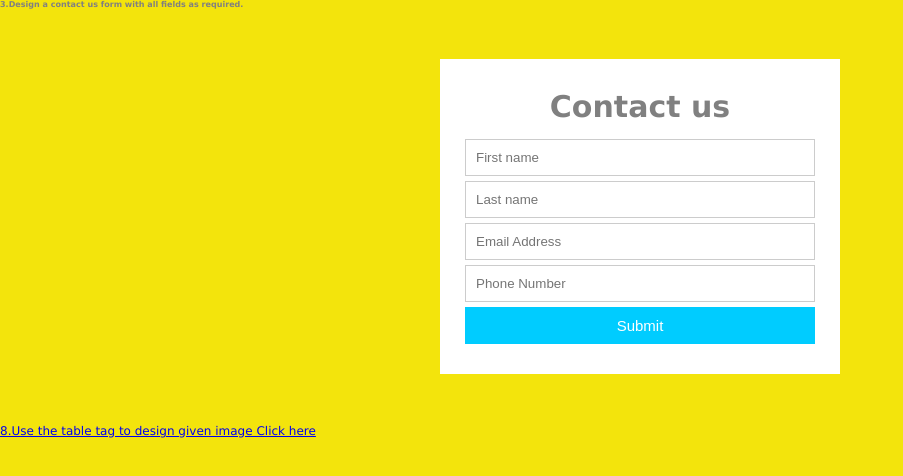
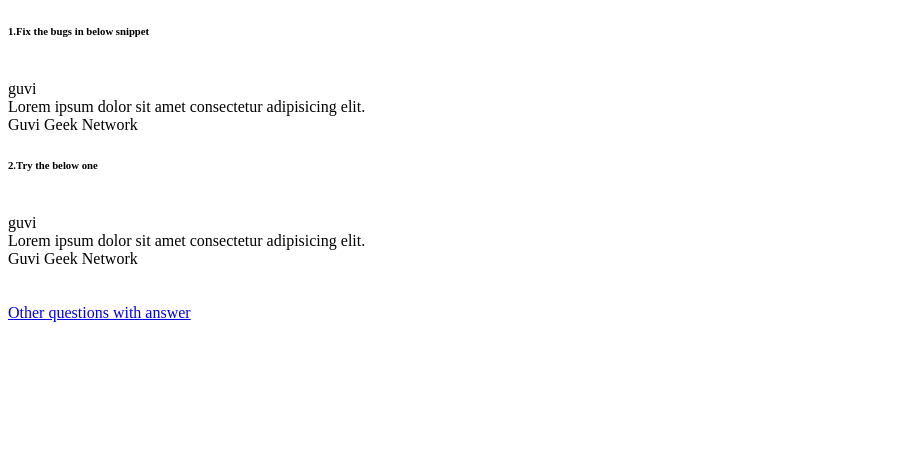
Before and after one commit to SangeethaKumarasamy/day-11-, a plain HTML site: page index.html in a window 1280 px wide. Shown: the whole page, without its empty margins (0-903 px from the left). Drawn offline with Linux system fonts and the light colour scheme.

Commit message:
Add files via upload

```diff
--- a/index.html
+++ b/index.html
@@ -1,87 +1,41 @@
-<!DOCTYPE html>
+<!-- 1.Fix the bugs in below snippet -->
+<!DOCTYPE html> <!--missed -->
 <html lang="en">
-<head>
-    <meta charset="UTF-8">
-    <meta http-equiv="X-UA-Compatible" content="IE=edge">
-    <meta name="viewport" content="width=device-width, initial-scale=1.0">
-    <title>Document</title>
-    <style>
+    <head>
+        <title>Document</title>
+    </head>
+    <body><!--was placed before closing head tag-->
+        <h6>1.Fix the bugs in below snippet</h6><br>
+        guvi
+    <div>
+        Lorem ipsum dolor sit amet consectetur adipisicing elit.
+    </div><!--was unclosed-->
+            <div>
+                Guvi Geek Network
+            </div>
+        </body>
+    </html>
 
 
-* {
-	margin:0;
-	padding:0;
-	box-sizing:border-box;
-	}
+<!-- 2.Try the below one -->
+<!DOCTYPE html> <!--missed -->
+<html lang="en">
+    <head>
+        <title>Document
+        </title><!--was missing-->
+    </head>
+    <body><!--was placed before closing head tag-->
+        <h6>2.Try the below one</h6><br>
+        guvi
+    <div>
+        Lorem ipsum dolor sit amet consectetur adipisicing elit.
+    </div><!--was unclosed-->
+            <div>
+                Guvi Geek Network
+            </div>
+            <br>
+            <br>
 
-body {
-	font-family:Verdana, Geneva, Tahoma, sans-serif;
-	font-size: 12px;
-	color:grey;
-	background:rgb(243, 228, 12);
-}
-
-.container {
-	max-width:400px;
-	width:100%;
-	margin:0 auto;
-	position:relative;
-}
-
-#contact {
-	background:white;
-	padding:25px;
-	margin:50px 0;
-}
-
-
-#contact h2 {
-	margin:5px 0 15px;
-	font-size:30px;
-    text-align:center;
-}
-
-
-#contact input[type="text"], #contact input[type="email"], #contact input[type="tel"], #contact input[type="url"], #contact textarea {
-	width:100%;
-	border:1px solid #CCC;
-	background:#FFF;
-	margin:0 0 5px;
-	padding:10px;
-}
-
-
-#contact textarea {
-	height:100px;
-	max-width:100%;
-  resize:none;
-}
-
-#contact button[type="submit"] {
-	cursor:pointer;
-	width:100%;
-	border:none;
-	background:#0CF;
-	color:#FFF;
-	margin:0 0 5px;
-	padding:10px;
-	font-size:15px;
-}
-
-    </style>
-</head>
-<body>
-	<h6>3.Design a contact us form with all fields as required.</h6>
-    <div class="container">
-        <form id="contact" action="" method="post">
-          <h2>Contact us </h2>
-            <input placeholder="First name" type="text" name="First name" required>
-            <input placeholder="Last name" type="text" name="Last name" required>
-            <input placeholder="Email Address" type="email"  name="Email Address" required>
-            <input placeholder="Phone Number" type="tel" name="Phone Number" required>
-            <button name="submit" type="submit" id="contact-submit" data-submit="...Sending">Submit</button>
-        </form>
-    </div>
-	<a href="https://adoring-villani-a0261a.netlify.app/">8.Use the table tag to design given image Click here</a>
-</body>
-</html>
+            <a href="https://practical-pike-460e5e.netlify.app/">Other questions with answer</a>
+        </body>
+    </html>
```
